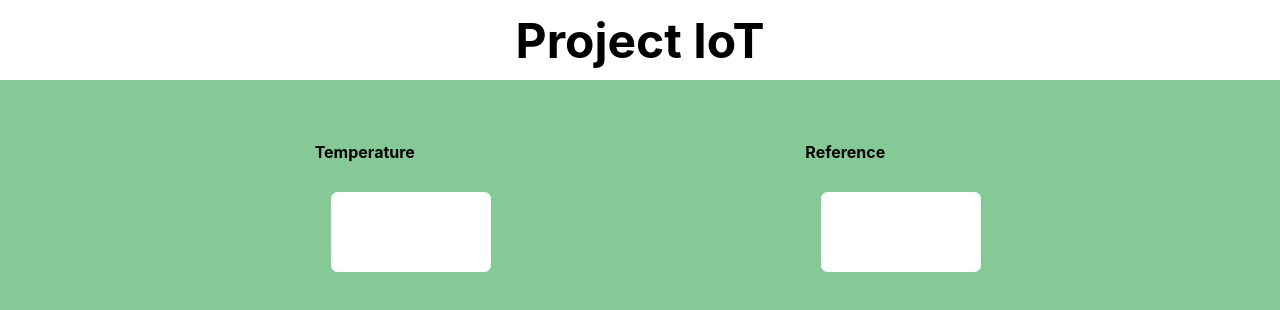
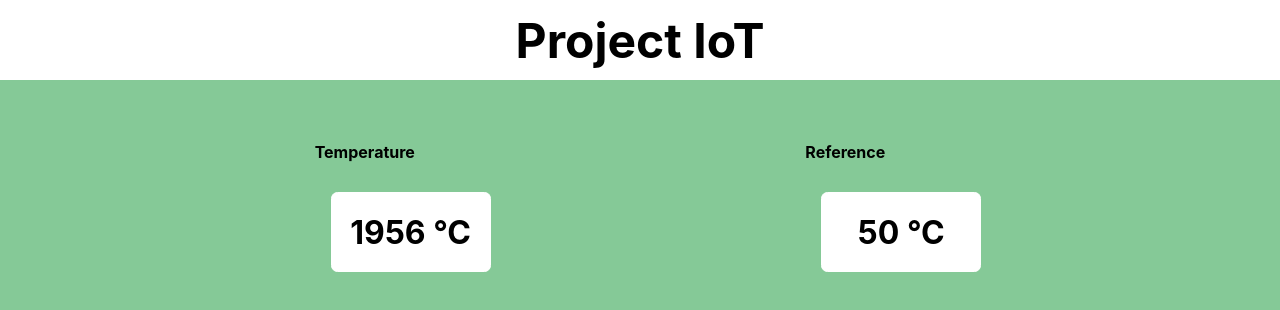
Before and after one commit to asf89/iot-alarm-dashboard, a React (Create React App) app: page / in a window 1280 px wide. Shown: the top 310 px of the page. Built offline with nearby package versions, Linux system fonts and the light colour scheme.

Commit message:
components: Update SimpleCard component

```diff
--- a/src/components/Cards/SimpleCard.js
+++ b/src/components/Cards/SimpleCard.js
@@ -3,20 +3,20 @@ import PropTypes from 'prop-types';
 import styles from './SimpleCard.module.css';
 
 const SimpleCard = (props) => {
-  const { content } = props;
-  return (
-    <div className={styles.card}>
-      <div className={styles.content}>{content}</div>
-    </div>
-  );
+  const { children, className } = props;
+  const cardClass = `${styles.card} ${styles.content} ${className}`;
+
+  return <div className={cardClass}>{children}</div>;
 };
 
 SimpleCard.defaultProps = {
-  content: '',
+  children: null,
+  variant: '',
 };
 
 SimpleCard.propTypes = {
-  content: PropTypes.string,
+  children: PropTypes.node,
+  variant: PropTypes.string,
 };
 
 export default SimpleCard;
```
